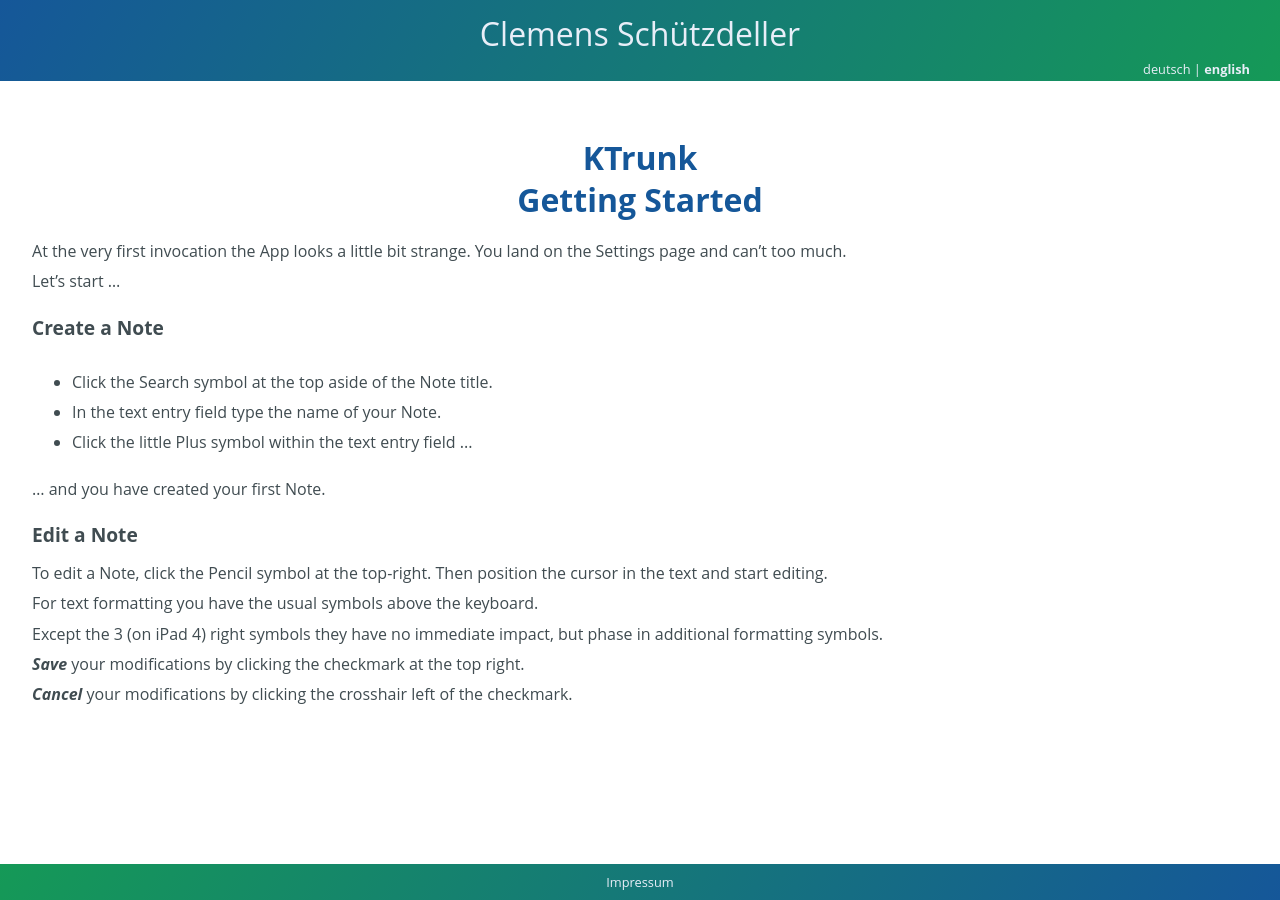
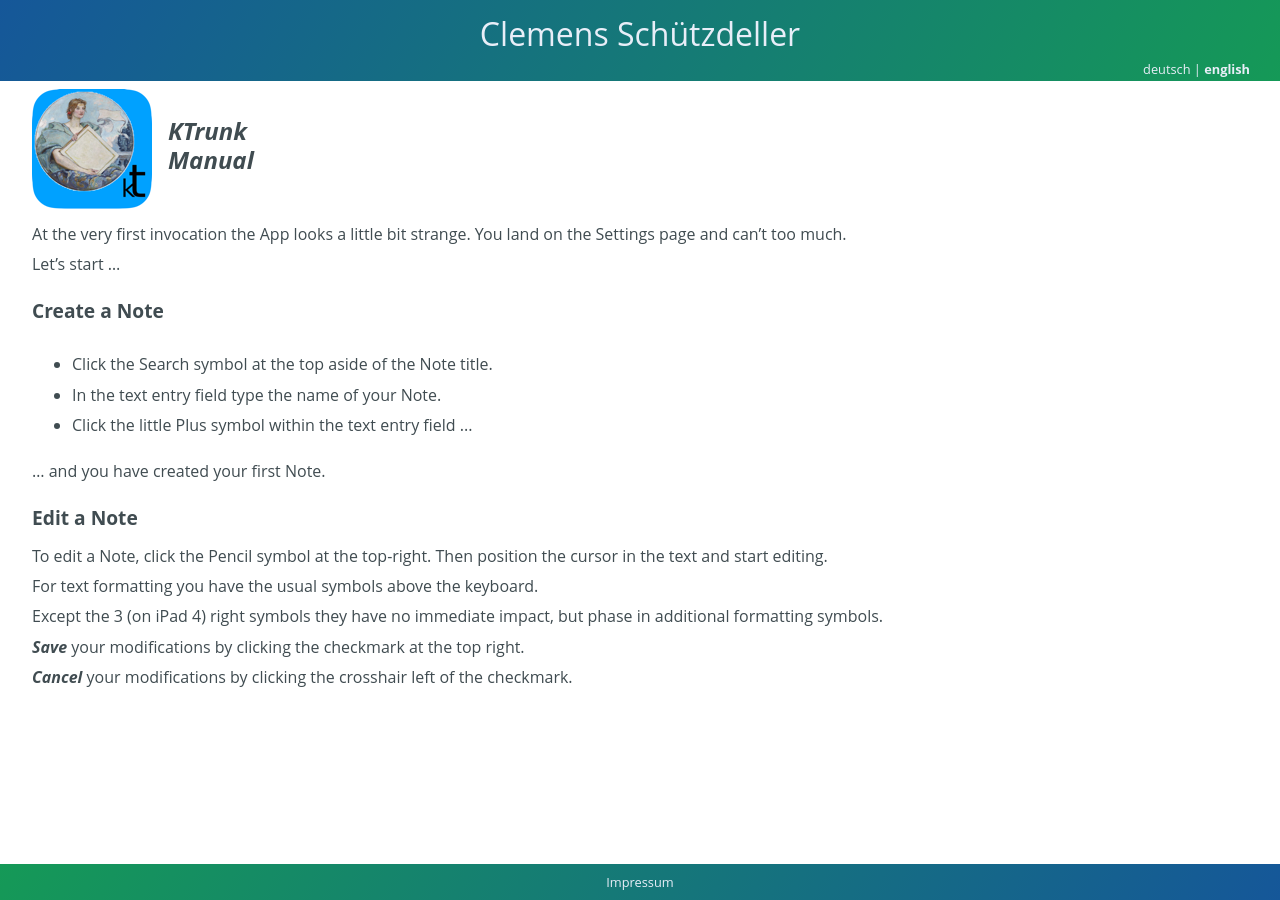
Before and after one commit to cs-LA/home, a Jekyll site: the page built from KTrunk/GettingStarted.md, in a window 1280 px wide. Built offline with Jekyll 4.4.1, drawn with Linux system fonts in a browser that asks for light colours; our own code applies the rules of GitHub Pages for plain Markdown files.

Commit message:
Update GettingStarted.md

```diff
--- a/KTrunk/GettingStarted.md
+++ b/KTrunk/GettingStarted.md
@@ -1,7 +1,15 @@
-<h1>
-  <span class="en">KTrunk<br>Getting Started</span>
-  <span class="de">KTrunk<br>Schnelleinstieg</span>
-</h1>
+
+<div class="logoRow">
+  <div class="logoColumn logoColumnLeft">
+    <img src="logo120.png">
+  </div>
+  <div class="logoColumn logoColumnRight">
+    <div class="vCentered">
+      <div class="logoTitle">KTrunk</div>
+      <div class="logoTitle"><span class="en">Manual</span><span class="de">Handbuch</span></div>
+    </div>
+  </div>
+</div>
 
 <span class="en">At the very first invocation the App looks a little bit strange. You land on the Settings page and can't too much.</span>
 <span class="de">Beim ersten Aufruf erscheint die App zunächst einmal seltsam. Man landet auf der Einstellungs-Seite und kann damit zunächst einmal nicht viel anfangen.</span>
```
